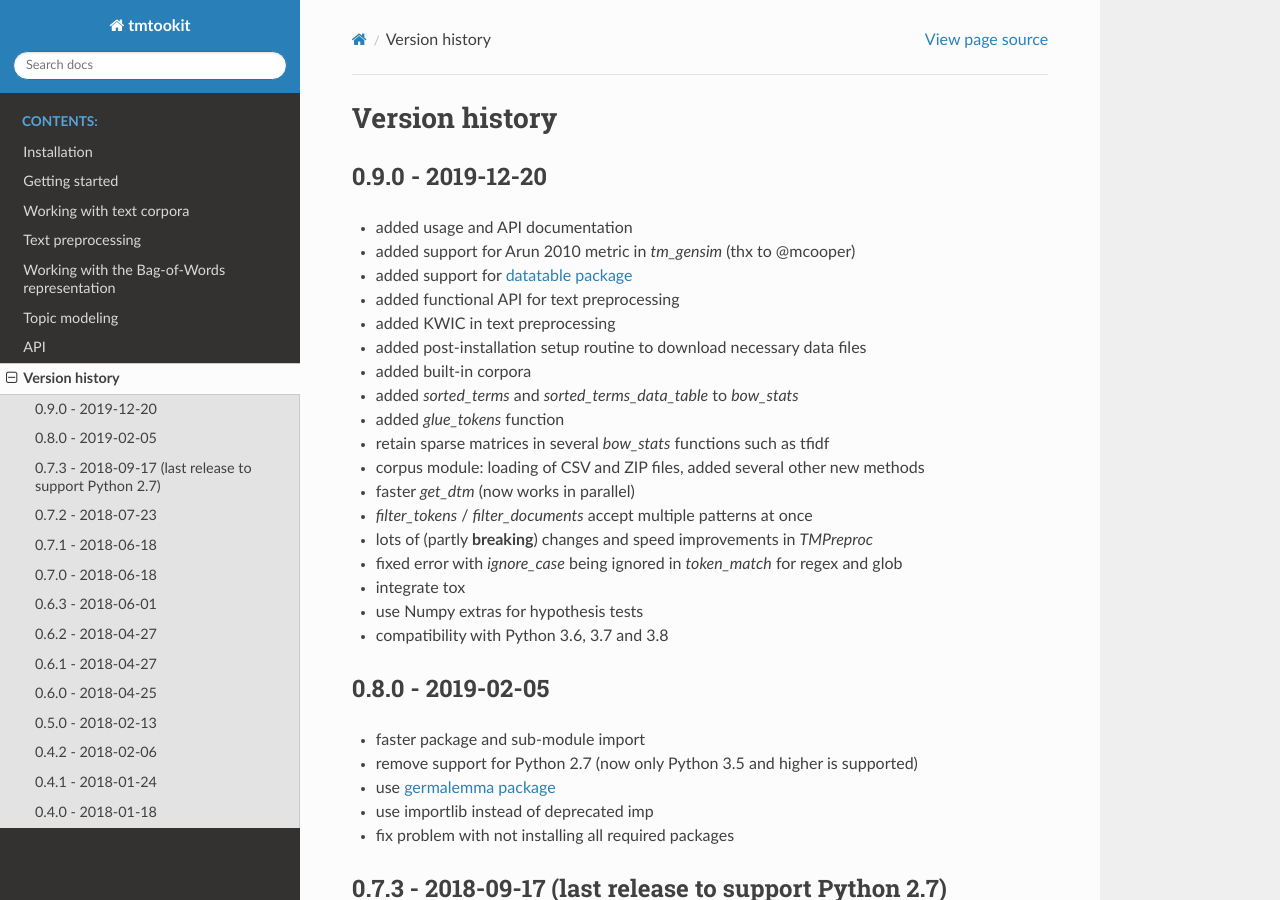
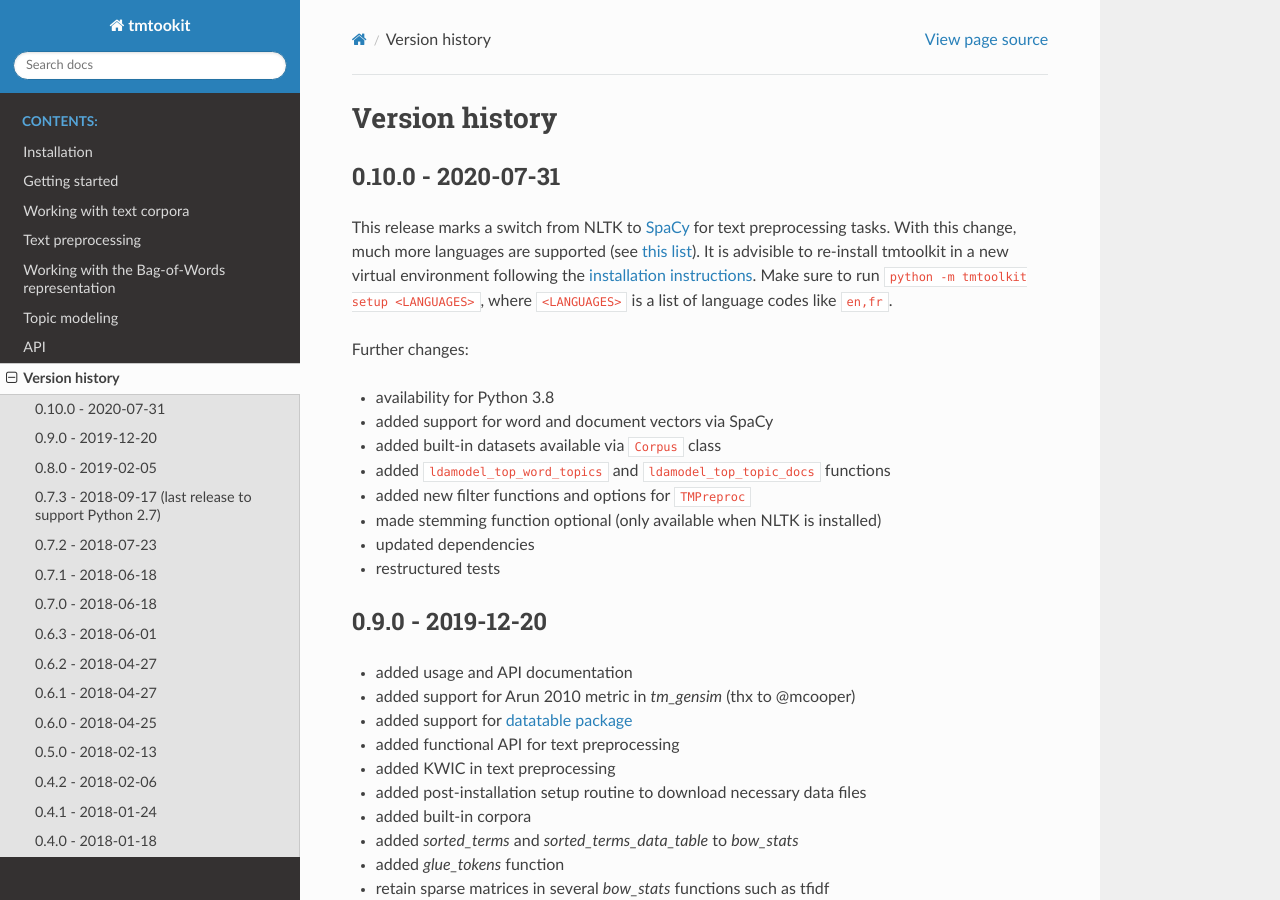
Before and after one commit to WZBSocialScienceCenter/tmtoolkit, a Sphinx documentation site: the page built from doc/source/version_history.rst, in a window 1280 px wide and 900 px high. Built offline with Sphinx 7.4.7 and the Read the Docs theme 2.0.0, drawn with Linux system fonts in a browser that asks for light colours.

Commit message:
update version and version history

```diff
--- a/doc/source/version_history.rst
+++ b/doc/source/version_history.rst
@@ -2,6 +2,27 @@
 
 Version history
 ===============
+
+
+0.10.0 - 2020-07-31
+-------------------
+
+This release marks a switch from NLTK to `SpaCy <https://spacy.io/>`_ for text preprocessing tasks. With this change,
+much more languages are supported (see `this list <https://spacy.io/models>`_). It is advisible to re-install tmtoolkit
+in a new virtual environment following the :ref:`installation instructions <install>`. Make sure to run
+``python -m tmtoolkit setup <LANGUAGES>``, where ``<LANGUAGES>`` is a list of language codes like ``en,fr``.
+
+Further changes:
+
+* availability for Python 3.8
+* added support for word and document vectors via SpaCy
+* added built-in datasets available via ``Corpus`` class
+* added ``ldamodel_top_word_topics`` and ``ldamodel_top_topic_docs`` functions
+* added new filter functions and options for ``TMPreproc``
+* made stemming function optional (only available when NLTK is installed)
+* updated dependencies
+* restructured tests
+
 
 0.9.0 - 2019-12-20
 ------------------
--- a/setup.py
+++ b/setup.py
@@ -8,7 +8,7 @@ from codecs import open
 from setuptools import setup, find_packages
 
 __title__ = 'tmtoolkit'
-__version__ = '0.10.0-dev'
+__version__ = '0.10.0.rc1'
 __author__ = 'Markus Konrad'
 __license__ = 'Apache License 2.0'
 
--- a/tmtoolkit/__init__.py
+++ b/tmtoolkit/__init__.py
@@ -8,6 +8,6 @@ from . import topicmod, bow, preprocess
 
 
 __title__ = 'tmtoolkit'
-__version__ = '0.10.0-dev'
+__version__ = '0.10.0.rc1'
 __author__ = 'Markus Konrad'
 __license__ = 'Apache License 2.0'
```
